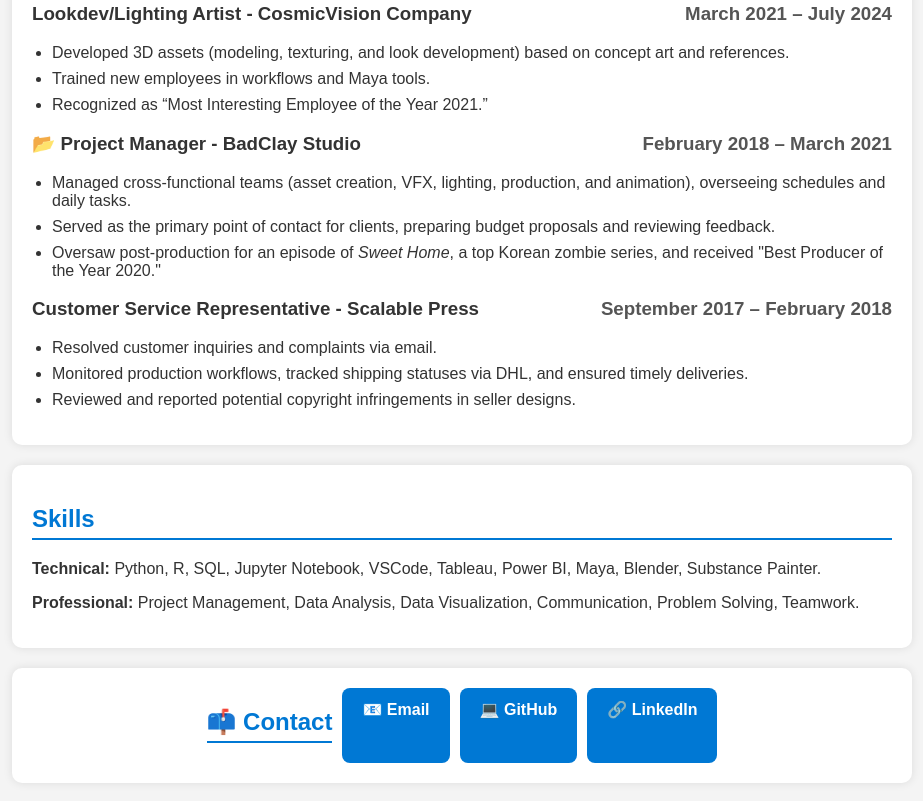
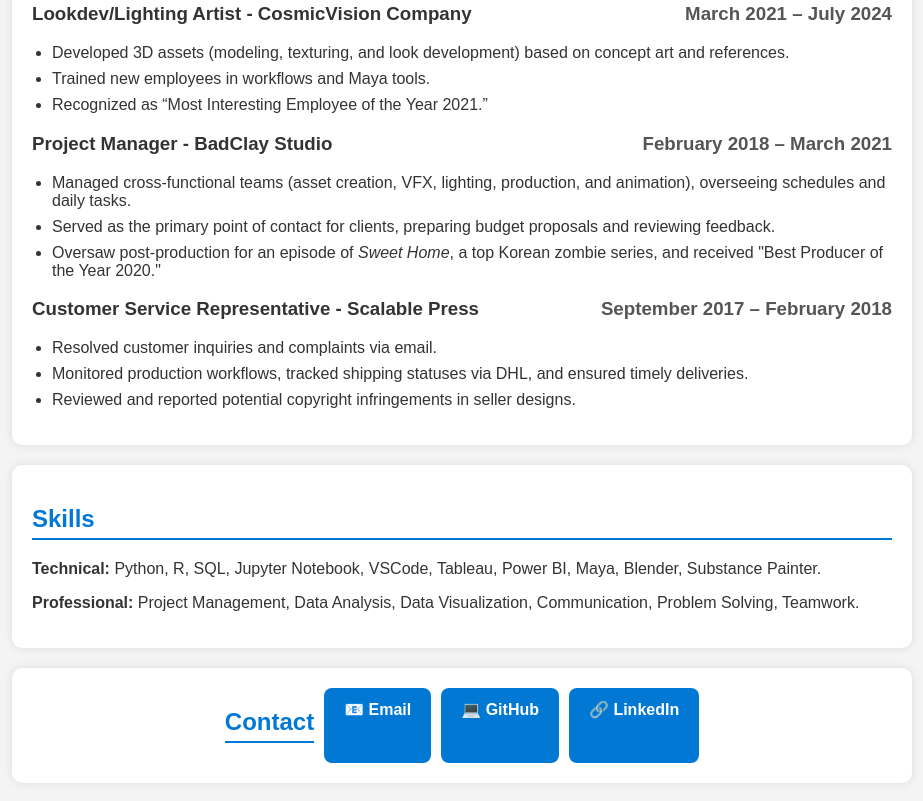
Before and after one commit to krisauw/krisauw.github.io, a plain HTML site: page index.html in a window 1280 px wide. Shown: the part 1134-1935 px from the top of the page, without its empty margins (178-1101 px from the left). Drawn offline with Linux system fonts and the light colour scheme.

Commit message:
Update index.html

```diff
--- a/index.html
+++ b/index.html
@@ -127,7 +127,7 @@
             <li>Recognized as “Most Interesting Employee of the Year 2021.”</li>
         </ul>
 
-        <h3>📂 Project Manager - BadClay Studio <span class="time-period">February 2018 – March 2021</span></h3>
+        <h3>Project Manager - BadClay Studio <span class="time-period">February 2018 – March 2021</span></h3>
         <ul>
             <li>Managed cross-functional teams (asset creation, VFX, lighting, production, and animation), overseeing schedules and daily tasks.</li>
             <li>Served as the primary point of contact for clients, preparing budget proposals and reviewing feedback.</li>
@@ -149,7 +149,7 @@
     </div>
 
     <div class="section contact-links">
-        <h2>📫 Contact</h2>
+        <h2>Contact</h2>
         <a href="mailto:hien.bui0393@gmail.com">📧 Email</a>
         <a href="https://github.com/krisauw" target="_blank">💻 GitHub</a>
         <a href="https://www.linkedin.com/in/hien-bui-emi-6273b010a/" target="_blank">🔗 LinkedIn</a>
```
